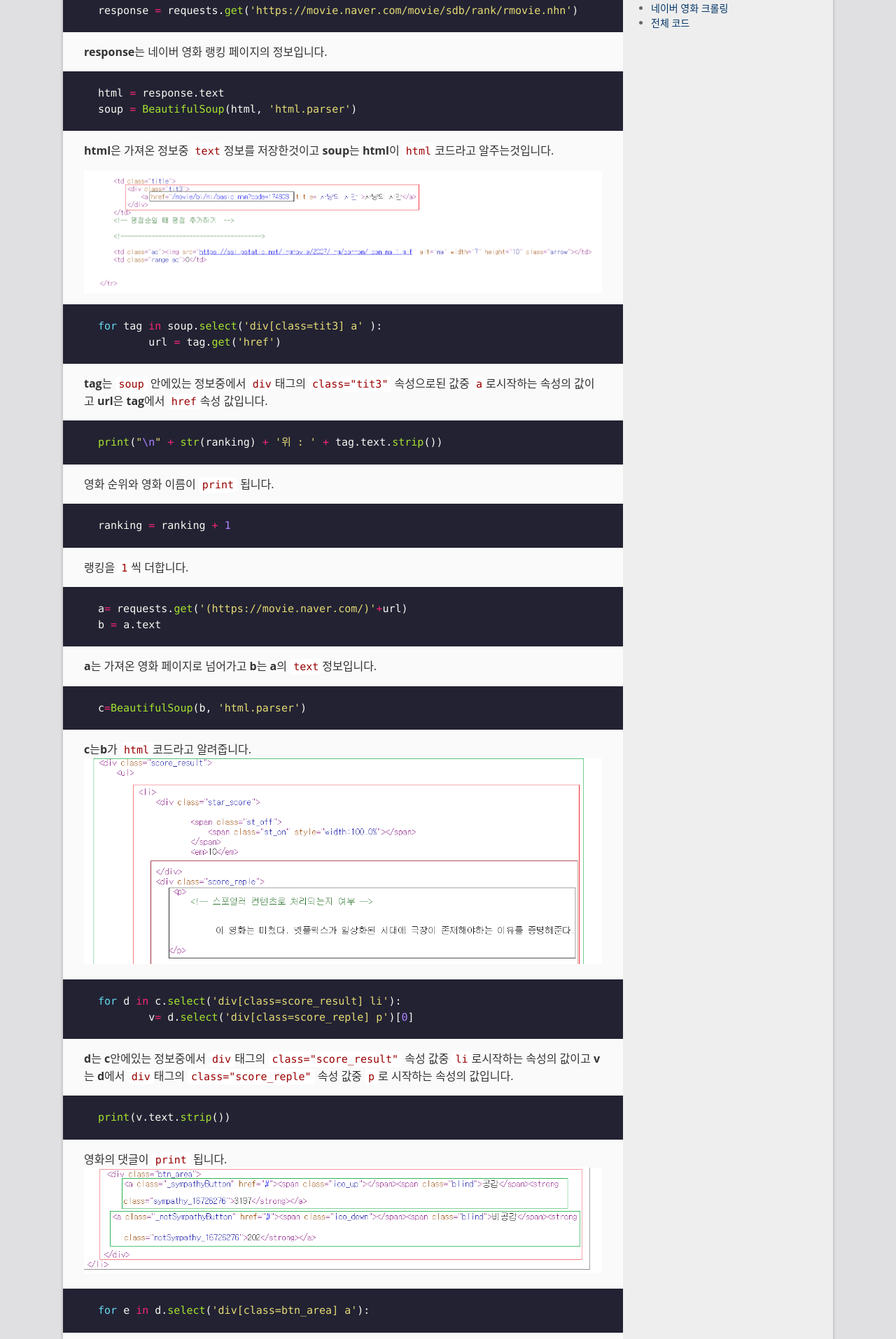
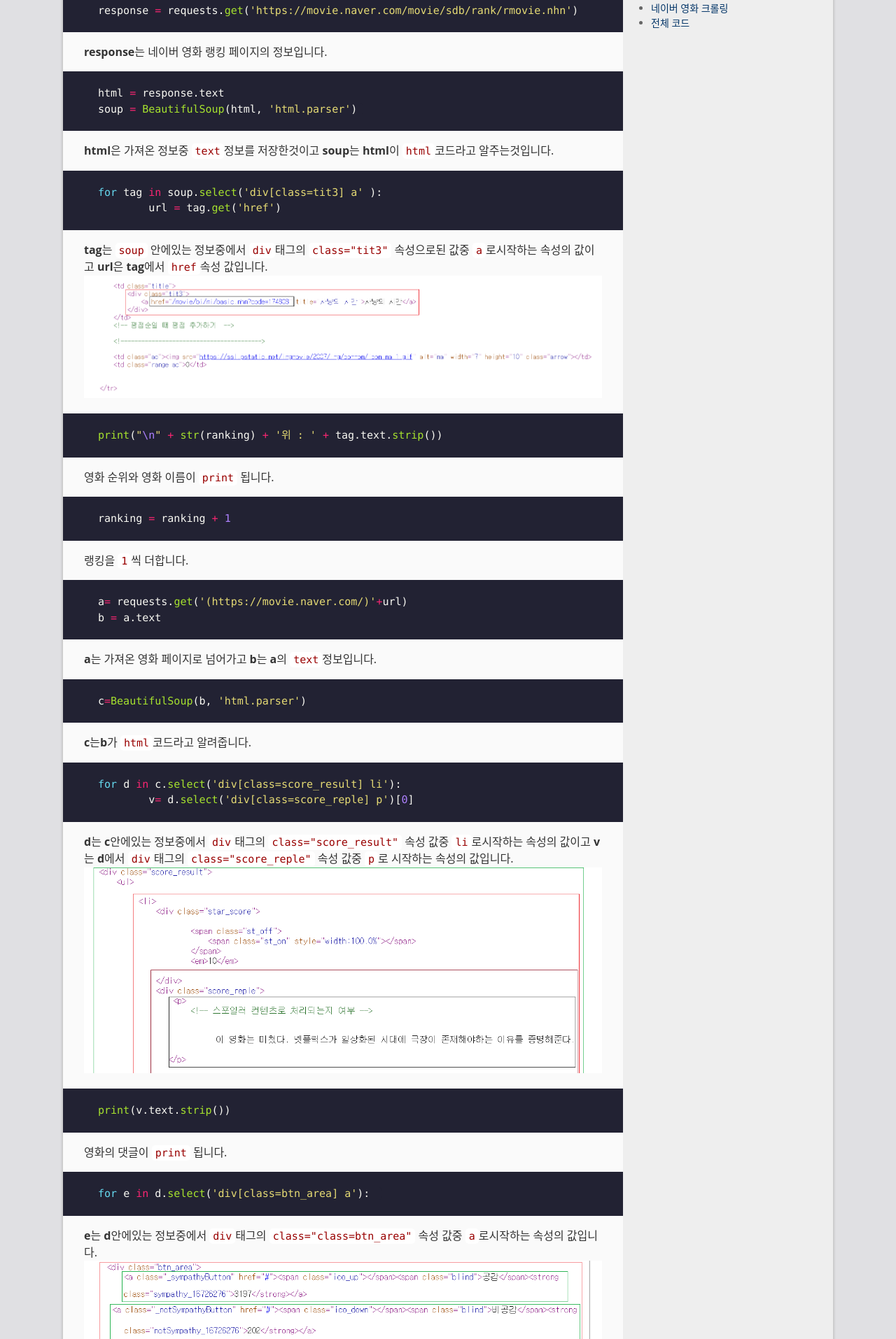
Before and after one commit to chohz1003/chohz1003.github.com, a Jekyll site: the page built from _posts/2020-04-26-naver-movie.md, in a window 1280 px wide. Shown: the part 563-2477 px from the top of the page at 70% size. Built offline with Jekyll 4.4.1, drawn with Linux system fonts in a browser that asks for light colours; emoji names are drawn with the system emoji font.

Commit message:
Update 2020-04-26-naver-movie.md

````diff
--- a/_posts/2020-04-26-naver-movie.md
+++ b/_posts/2020-04-26-naver-movie.md
@@ -29,13 +29,13 @@ soup = BeautifulSoup(html, 'html.parser')
 **html**은 가져온 정보중 ``text``정보를 저장한것이고
 **soup**는 **html**이 ``html``코드라고 알주는것입니다.
 
-![https://chohz1003.github.io/](https://chohz1003.github.io/image/naver-movie.png)
 ```python
 for tag in soup.select('div[class=tit3] a' ):
 	url = tag.get('href')
 ```
 **tag**는 ``soup`` 안에있는 정보중에서 ``div``태그의 ``class="tit3"`` 속성으로된 값중 ``a``로시작하는 속성의 값이고
 **url**은 **tag**에서 ``href``속성 값입니다.
+![https://chohz1003.github.io/](https://chohz1003.github.io/image/naver-movie.png)
 
 ```python
 print("\n" + str(ranking) + '위 : ' + tag.text.strip())
@@ -57,7 +57,7 @@ b = a.text
 c=BeautifulSoup(b, 'html.parser')
 ```
 **c**는**b**가 ``html``코드라고 알려줍니다.
-![https://chohz1003.github.io/](https://chohz1003.github.io/image/naver-movie1.png)
+
 
 ```python
 for d in c.select('div[class=score_result] li'):
@@ -65,15 +65,17 @@ for d in c.select('div[class=score_result] li'):
 ```
 **d**는 **c**안에있는 정보중에서 ``div``태그의 ``class="score_result"`` 속성 값중 ``li``로시작하는 속성의 값이고
 **v**는 **d**에서 ``div``태그의 ``class="score_reple"`` 속성 값중 ``p``로 시작하는 속성의 값입니다.
+![https://chohz1003.github.io/](https://chohz1003.github.io/image/naver-movie1.png)
 ```python
 print(v.text.strip())
 ```
 영화의 댓글이 ``print`` 됩니다.
-![https://chohz1003.github.io/](https://chohz1003.github.io/image/naver-movie2.png)
+
 ```python
 for e in d.select('div[class=btn_area] a'):
 ```
 **e**는 **d**안에있는 정보중에서 ``div``태그의 ``class="class=btn_area"`` 속성 값중 ``a``로시작하는 속성의 값입니다.
+![https://chohz1003.github.io/](https://chohz1003.github.io/image/naver-movie2.png)
 ```python
 print(e.text.strip())
 ```
````
